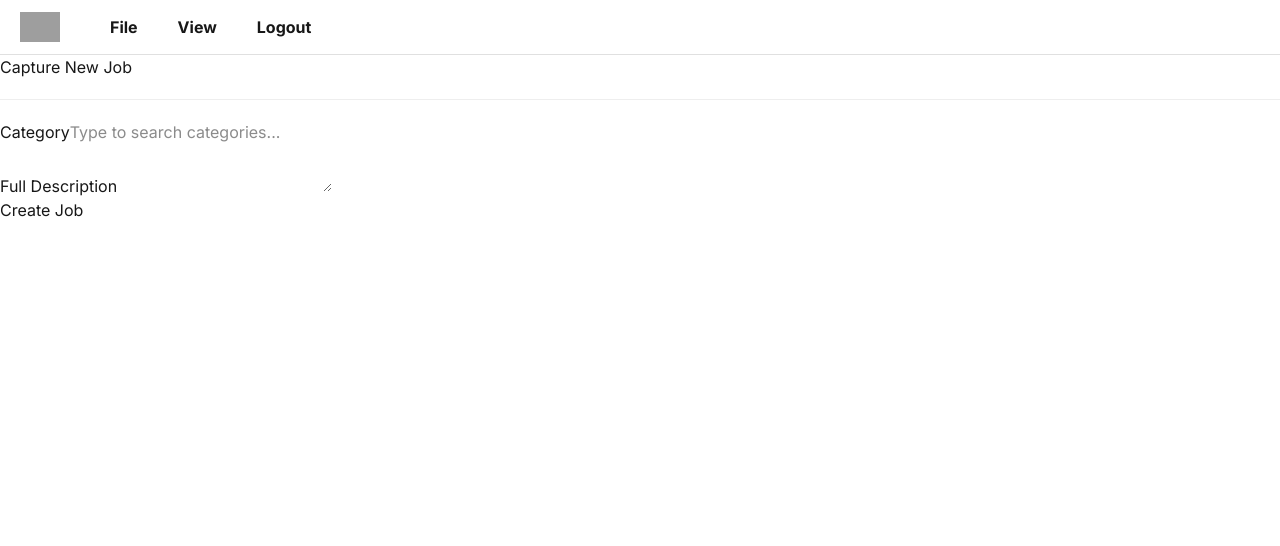
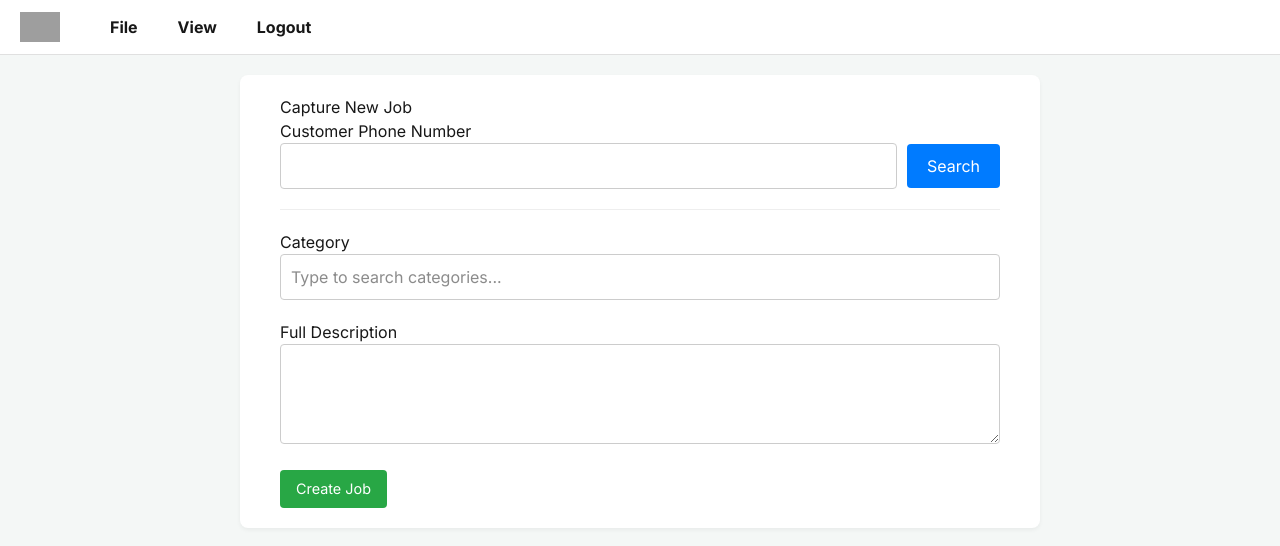
Before and after one commit to dkmsoft-tech/jobcards-frontend, a Next.js app: page /jobs/new in a window 1280 px wide. Shown: the top 546 px of the page. Built offline with nearby package versions, Linux system fonts and the light colour scheme; grey boxes are pictures that could not be loaded.

Commit message:
incomplete code fix

```diff
--- a/app/jobs/new/page.tsx
+++ b/app/jobs/new/page.tsx
@@ -61,15 +61,31 @@ export default function NewJobPage() {
 
     // Function to handle the phone number search
     const handleSearch = async () => {
-        // ... (this function remains the same as before)
+        if (!phoneNumber || !token) return;
+        setSearchMessage('Searching...');
+        setFoundProperty(null);
+        try {
+            const response = await fetch(`/api/properties/lookup?phone=${phoneNumber}`, {
+                headers: { 'Authorization': `Bearer ${token}` }
+            });
+            if (response.ok) {
+                const data: Property = await response.json();
+                setFoundProperty(data);
+                setSearchMessage('');
+            } else {
+                const errorData = await response.json();
+                setSearchMessage(errorData.message || 'Search failed.');
+            }
+        } catch (error) {
+            setSearchMessage('A network error occurred during search.');
+        }
     };
 
-    // --- NEW: Function to handle form submission ---
+    // Function to handle form submission
     const handleSubmit = async (event: React.FormEvent) => {
         event.preventDefault();
         setSubmitMessage('Creating job...');
 
-        // Find the full category object from the selected name
         const selectedCategory = categories.find(c => c.name === selectedCategoryName);
 
         if (!selectedCategory) {
@@ -85,7 +101,6 @@ export default function NewJobPage() {
             propertyId: foundProperty.id,
             jobCategoryId: selectedCategory.id,
             description: description,
-            // Title is now optional on the backend, the category can be used instead
         };
 
         try {
@@ -106,13 +121,26 @@ export default function NewJobPage() {
                 setSubmitMessage(`Error: ${errorData.message}`);
             }
         } catch (error) {
+            console.error("Error creating job:", error);
             setSubmitMessage('A network error occurred.');
         }
     };
 
     // Styling object
     const styles: { [key: string]: React.CSSProperties } = {
-        // ... (styles remain the same)
+        pageContainer: { display: 'flex', flexDirection: 'column', height: '100vh', backgroundColor: '#f4f7f6' },
+        mainContent: { flex: 1, padding: '20px', overflowY: 'auto' },
+        formContainer: { backgroundColor: '#ffffff', padding: '20px 40px', borderRadius: '8px', boxShadow: '0 2px 4px rgba(0,0,0,0.05)', maxWidth: '800px', margin: '0 auto' },
+        formGroup: { marginBottom: '20px' },
+        label: { display: 'block', marginBottom: '5px', fontWeight: 'bold' },
+        input: { width: '100%', padding: '10px', fontSize: '1rem', border: '1px solid #ccc', borderRadius: '4px', boxSizing: 'border-box' },
+        textarea: { width: '100%', padding: '10px', fontSize: '1rem', border: '1px solid #ccc', borderRadius: '4px', boxSizing: 'border-box', minHeight: '100px' },
+        button: { padding: '10px 20px', fontSize: '1rem', backgroundColor: '#007bff', color: 'white', border: 'none', borderRadius: '4px', cursor: 'pointer' },
+        createButton: { padding: '8px 16px', fontSize: '0.9rem', backgroundColor: '#28a745', color: 'white', border: 'none', borderRadius: '4px', cursor: 'pointer' },
+        searchContainer: { display: 'flex', gap: '10px', alignItems: 'center' },
+        propertyInfo: { marginTop: '20px', padding: '15px', border: '1px solid #e0e0e0', borderRadius: '4px', backgroundColor: '#f9f9f9' },
+        propertyDetails: { display: 'grid', gridTemplateColumns: '1fr 1fr', gap: '10px' },
+        statusTag: { fontWeight: 'bold', color: 'white', padding: '2px 8px', borderRadius: '4px' },
     };
 
     return (
@@ -121,19 +149,39 @@ export default function NewJobPage() {
             <main style={styles.mainContent}>
                 <div style={styles.formContainer}>
                     <h1>Capture New Job</h1>
-                    {/* Use the new handleSubmit function for the form */}
                     <form onSubmit={handleSubmit}>
-                        {/* Phone Number Lookup section remains the same */}
                         <div style={styles.formGroup}>
-                           {/* ... phone input and search button ... */}
+                            <label htmlFor="phone">Customer Phone Number</label>
+                            <div style={styles.searchContainer}>
+                                <input type="tel" id="phone" style={{...styles.input, flex: 1}} value={phoneNumber} onChange={(e) => setPhoneNumber(e.g.value)} />
+                                <button type="button" onClick={handleSearch} style={styles.button}>Search</button>
+                            </div>
                         </div>
-
+                        {searchMessage && <p>{searchMessage}</p>}
                         {foundProperty && (
-                           {/* ... property details display ... */}
+                            <div style={styles.propertyInfo}>
+                                <h4>Property Details (Read-Only)</h4>
+                                <div style={styles.propertyDetails}>
+                                    <p><strong>Account:</strong> {foundProperty.accountNumber}</p>
+                                    <p><strong>ERF Number:</strong> {foundProperty.erfNumber}</p>
+                                    <p><strong>Address:</strong> {foundProperty.streetAddress}</p>
+                                    <p><strong>Ward:</strong> {foundProperty.ward}</p>
+                                    <p><strong>Indigent: </strong>
+                                        <span style={{...styles.statusTag, backgroundColor: foundProperty.isIndigent ? '#28a745' : '#dc3545'}}>
+                                            {foundProperty.isIndigent ? 'Yes' : 'No'}
+                                        </span>
+                                    </p>
+                                    <p><strong>In Arrears: </strong>
+                                        <span style={{...styles.statusTag, backgroundColor: foundProperty.inArrears ? '#dc3545' : '#28a745'}}>
+                                            {foundProperty.inArrears ? 'Yes' : 'No'}
+                                        </span>
+                                    </p>
+                                    <p><strong>Elec Meter:</strong> {foundProperty.meterNumberElectricity || 'N/A'}</p>
+                                    <p><strong>Water Meter:</strong> {foundProperty.meterNumberWater || 'N/A'}</p>
+                                </div>
+                            </div>
                         )}
                         <hr style={{margin: '20px 0', border: 'none', borderTop: '1px solid #eee'}} />
-
-                        {/* --- Job Details Section --- */}
                         <div style={styles.formGroup}>
                             <label htmlFor="category">Category</label>
                             <input
@@ -151,7 +199,6 @@ export default function NewJobPage() {
                                 ))}
                             </datalist>
                         </div>
-
                         <div style={styles.formGroup}>
                             <label htmlFor="description">Full Description</label>
                             <textarea
@@ -162,7 +209,6 @@ export default function NewJobPage() {
                                 required
                             />
                         </div>
-
                         {submitMessage && <p>{submitMessage}</p>}
                         <button type="submit" style={styles.createButton}>Create Job</button>
                     </form>
```
